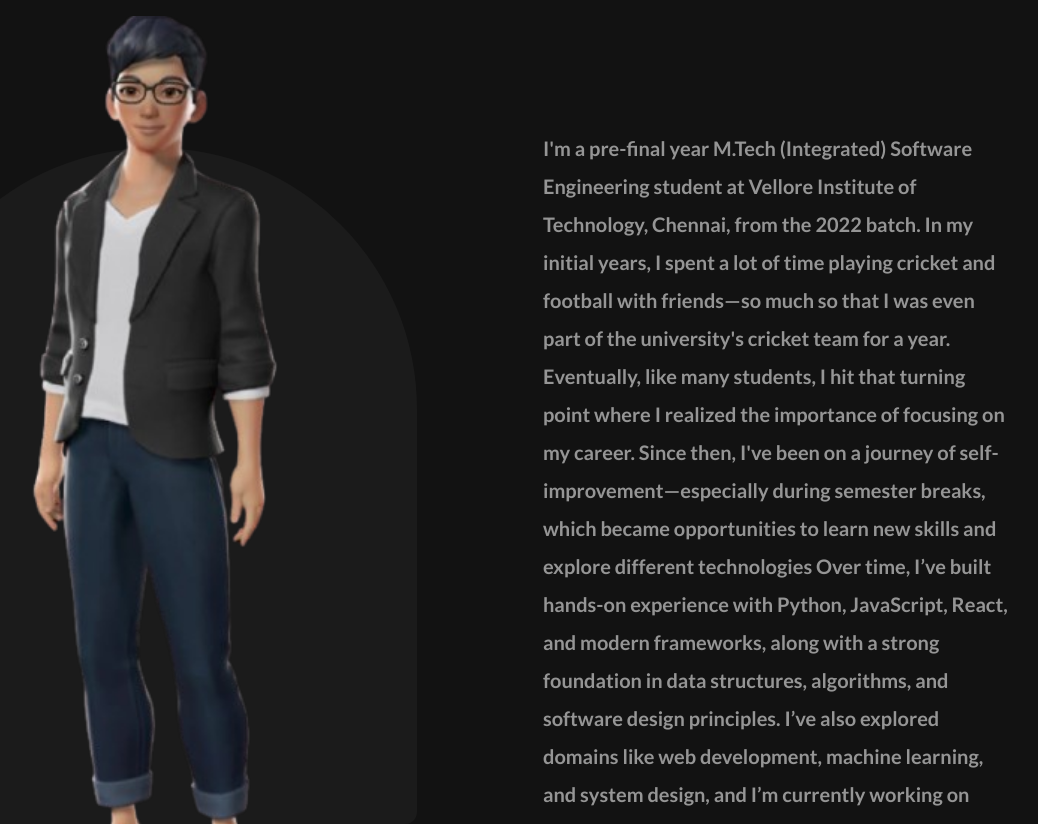
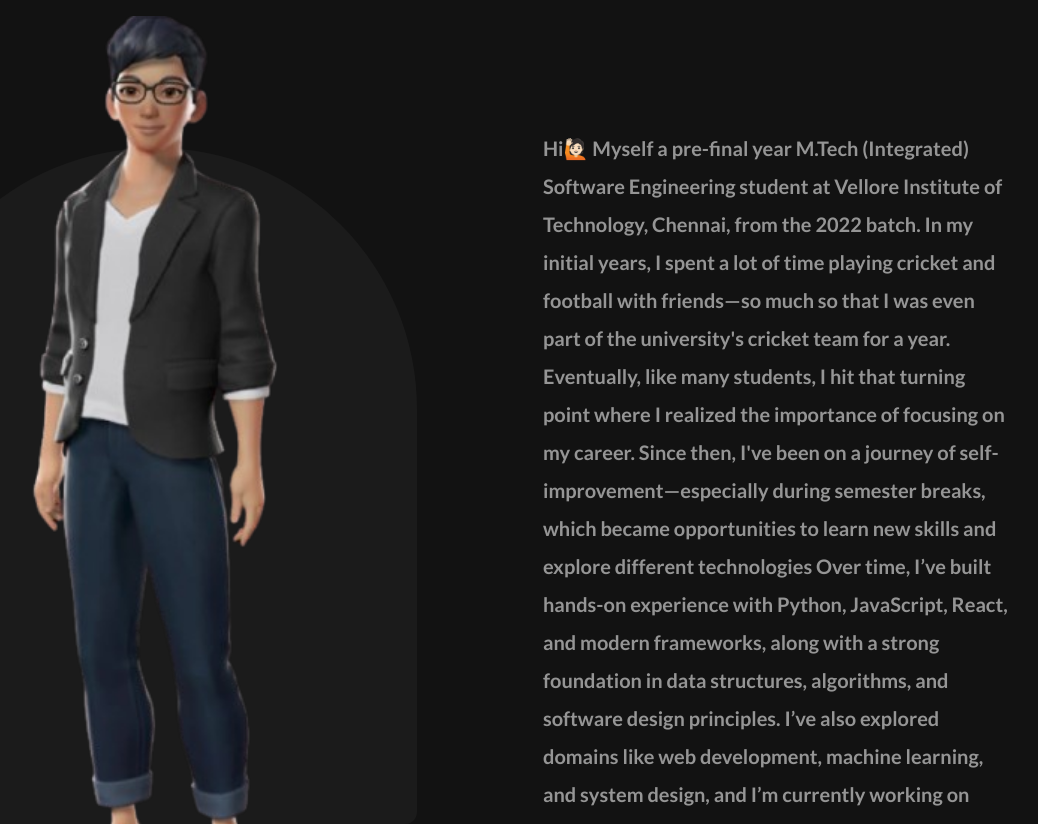
Before and after one commit to Abhishek2104200/portfolio, a plain HTML site: page index.html in a window 1280 px wide. Shown: the part 3780-4604 px from the top of the page, without its empty margins (199-1237 px from the left). Drawn offline with Linux system fonts and the light colour scheme.

Commit message:
updated About section

```diff
--- a/index.html
+++ b/index.html
@@ -1030,7 +1030,7 @@ semiconductor defect analysis results</p>
 
             <div class="about-text">
                 <p class="about-description">
-                   I'm a pre-final year M.Tech (Integrated) Software Engineering student at Vellore Institute of Technology, Chennai, from the 2022 batch. In my initial years, I spent a lot of time playing cricket and football with friends—so much so that I was even part of the university's cricket team for a year.
+                   Hi🙋🏻 Myself a pre-final year M.Tech (Integrated) Software Engineering student at Vellore Institute of Technology, Chennai, from the 2022 batch. In my initial years, I spent a lot of time playing cricket and football with friends—so much so that I was even part of the university's cricket team for a year.
 
                    Eventually, like many students, I hit that turning point where I realized the importance of focusing on my career. Since then, I've been on a journey of self-improvement—especially during semester breaks, which became opportunities to learn new skills and explore different technologies
 
```
